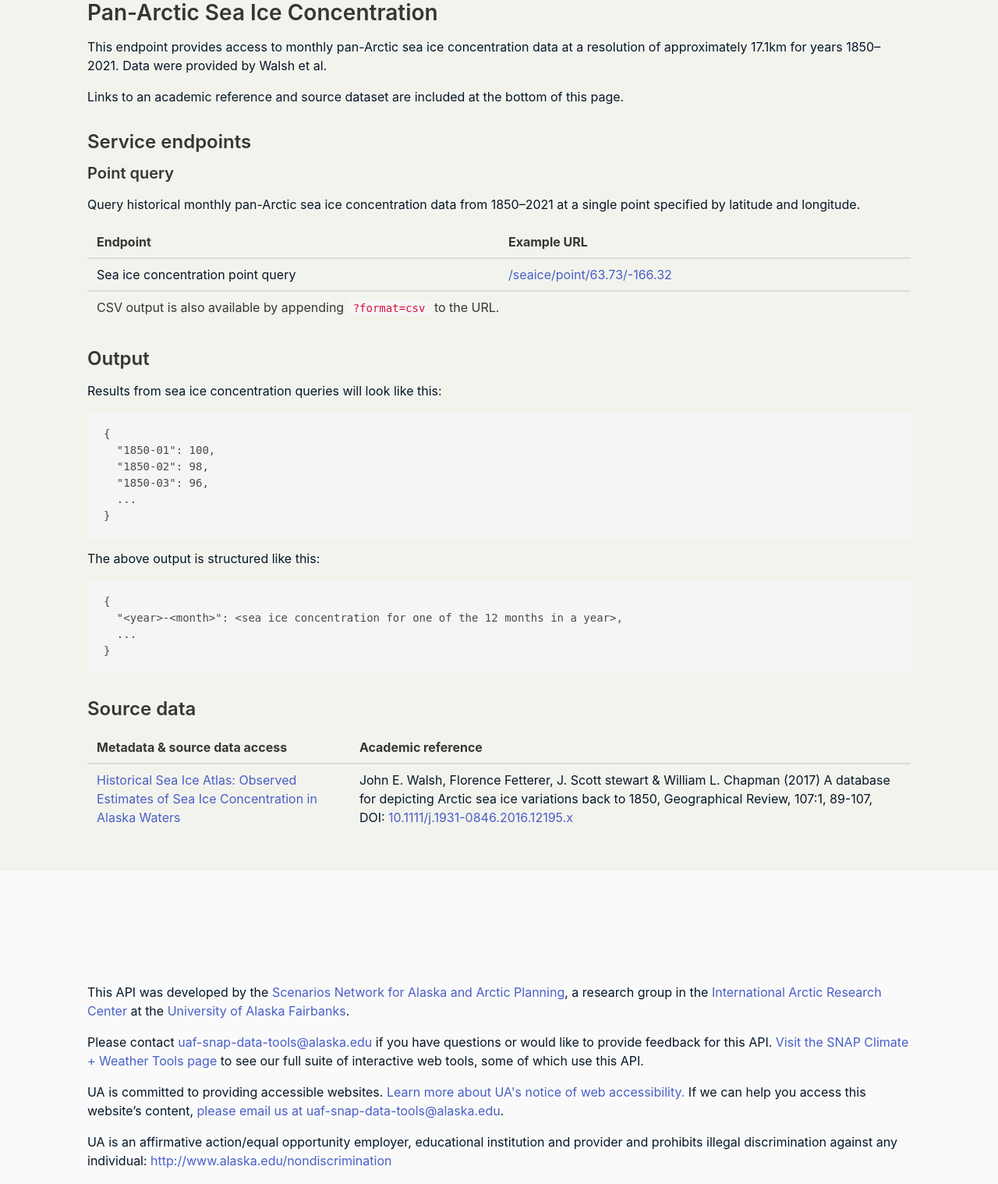
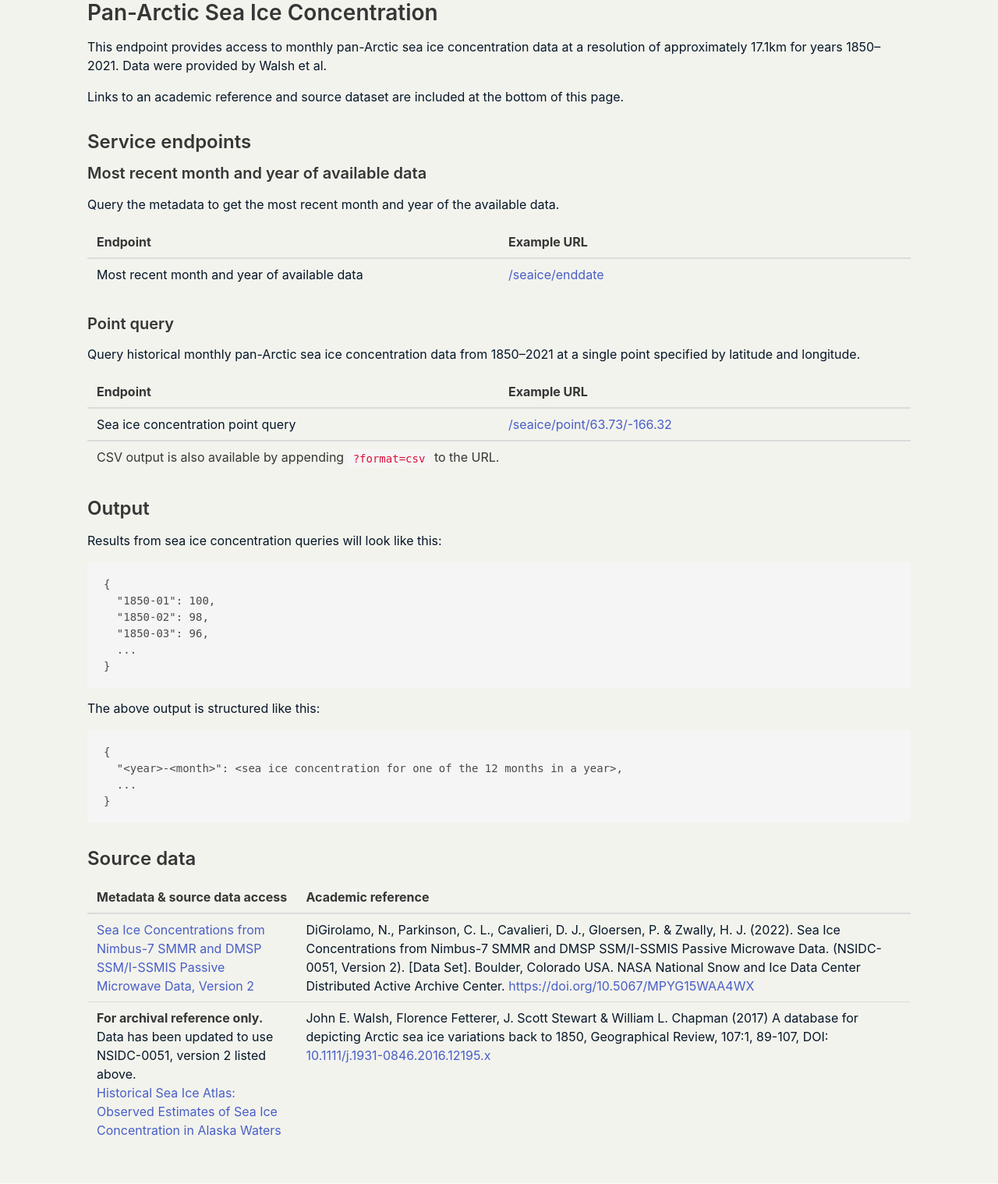
Before and after one commit to ua-snap/data-api, a Python web app: template templates/documentation/seaice.html in a window 1280 px wide. Shown: the part 254-1772 px from the top of the page at 78% size. Run offline with Jinja, Linux system fonts and the light colour scheme; the template is opened without the code that fills it, so the values that code supplies are empty.

Commit message:
Adds documentation and references for the NSIDC-0051 dataset and the data temporal extent.

```diff
--- a/templates/documentation/seaice.html
+++ b/templates/documentation/seaice.html
@@ -1,21 +1,46 @@
-{% extends 'base.html' %}
-{% block content %}
+{% extends 'base.html' %} {% block content %}
 <h2>Pan-Arctic Sea Ice Concentration</h2>
 
 <p>
-    This endpoint provides access to monthly pan-Arctic sea ice concentration data at a resolution of approximately
-    17.1km for years 1850&ndash;2021. Data were provided by Walsh et al.
+  This endpoint provides access to monthly pan-Arctic sea ice concentration data
+  at a resolution of approximately 17.1km for years 1850&ndash;2021. Data were
+  provided by Walsh et al.
 </p>
 
-<p>Links to an academic reference and source dataset are included at the bottom of this page.</p>
+<p>
+  Links to an academic reference and source dataset are included at the bottom
+  of this page.
+</p>
 
 <h3>Service endpoints</h3>
+
+<h4>Most recent month and year of available data</h4>
+
+<p>
+  Query the metadata to get the most recent month and year of the available
+  data.
+</p>
+
+<table class="endpoints">
+  <thead>
+    <tr>
+      <th class="endpoint-label">Endpoint</th>
+      <th class="endpoint-url">Example URL</th>
+    </tr>
+  </thead>
+  <tbody>
+    <tr>
+      <td>Most recent month and year of available data</td>
+      <td><a href="/seaice/enddate">/seaice/enddate</a></td>
+    </tr>
+  </tbody>
+</table>
 
 <h4>Point query</h4>
 
 <p>
-    Query historical monthly pan-Arctic sea ice concentration data from 1850&ndash;2021 at a single point specified by
-    latitude and longitude.
+  Query historical monthly pan-Arctic sea ice concentration data from
+  1850&ndash;2021 at a single point specified by latitude and longitude.
 </p>
 
 <table class="endpoints">
@@ -28,13 +53,17 @@
   <tbody>
     <tr>
       <td>Sea ice concentration point query</td>
-            <td><a href="/seaice/point/63.73/-166.32">/seaice/point/63.73/-166.32</a>
+      <td>
+        <a href="/seaice/point/63.73/-166.32">/seaice/point/63.73/-166.32</a>
       </td>
     </tr>
   </tbody>
   <tfoot>
     <tr>
-            <td colspan="2">CSV output is also available by appending <code>?format=csv</code> to the URL.</td>
+      <td colspan="2">
+        CSV output is also available by appending <code>?format=csv</code> to
+        the URL.
+      </td>
     </tr>
   </tfoot>
 </table>
@@ -72,14 +101,43 @@
   </thead>
   <tbody>
     <tr>
-            <td><a
-                    href="https://catalog.snap.uaf.edu/geonetwork/srv/eng/catalog.search#/metadata/047e91c7-35c6-410a-a1ef-95539c1ee328">Historical
-                    Sea Ice Atlas: Observed Estimates of Sea Ice Concentration in Alaska Waters</a></td>
-            <td> John E. Walsh, Florence Fetterer, J. Scott stewart & William L. Chapman (2017) A database for depicting Arctic sea ice variations back to 1850, Geographical Review, 107:1, 89-107, DOI: <a href="10.1111/j.1931-0846.2016.12195.x">10.1111/j.1931-0846.2016.12195.x</a>
+      <td>
+        <a href="https://doi.org/10.5067/MPYG15WAA4WX"
+          >Sea Ice Concentrations from Nimbus-7 SMMR and DMSP SSM/I-SSMIS
+          Passive Microwave Data, Version 2</a
+        >
+      </td>
+      <td>
+        DiGirolamo, N., Parkinson, C. L., Cavalieri, D. J., Gloersen, P. &
+        Zwally, H. J. (2022). Sea Ice Concentrations from Nimbus-7 SMMR and DMSP
+        SSM/I-SSMIS Passive Microwave Data. (NSIDC-0051, Version 2). [Data Set].
+        Boulder, Colorado USA. NASA National Snow and Ice Data Center
+        Distributed Active Archive Center.
+        <a href="https://doi.org/10.5067/MPYG15WAA4WX"
+          >https://doi.org/10.5067/MPYG15WAA4WX</a
+        >
+      </td>
+    </tr>
+    <tr>
+      <td>
+        <strong>For archival reference only.</strong> Data has been updated to
+        use NSIDC-0051, version 2 listed above.<br />
+        <a
+          href="https://catalog.snap.uaf.edu/geonetwork/srv/eng/catalog.search#/metadata/047e91c7-35c6-410a-a1ef-95539c1ee328"
+          >Historical Sea Ice Atlas: Observed Estimates of Sea Ice Concentration
+          in Alaska Waters</a
+        >
+      </td>
+      <td>
+        John E. Walsh, Florence Fetterer, J. Scott Stewart & William L. Chapman
+        (2017) A database for depicting Arctic sea ice variations back to 1850,
+        Geographical Review, 107:1, 89-107, DOI:
+        <a href="10.1111/j.1931-0846.2016.12195.x"
+          >10.1111/j.1931-0846.2016.12195.x</a
+        >
       </td>
     </tr>
   </tbody>
 </table>
 
-
 {% endblock %}
```
Lines whose indentation alone changed are shown as unchanged.
